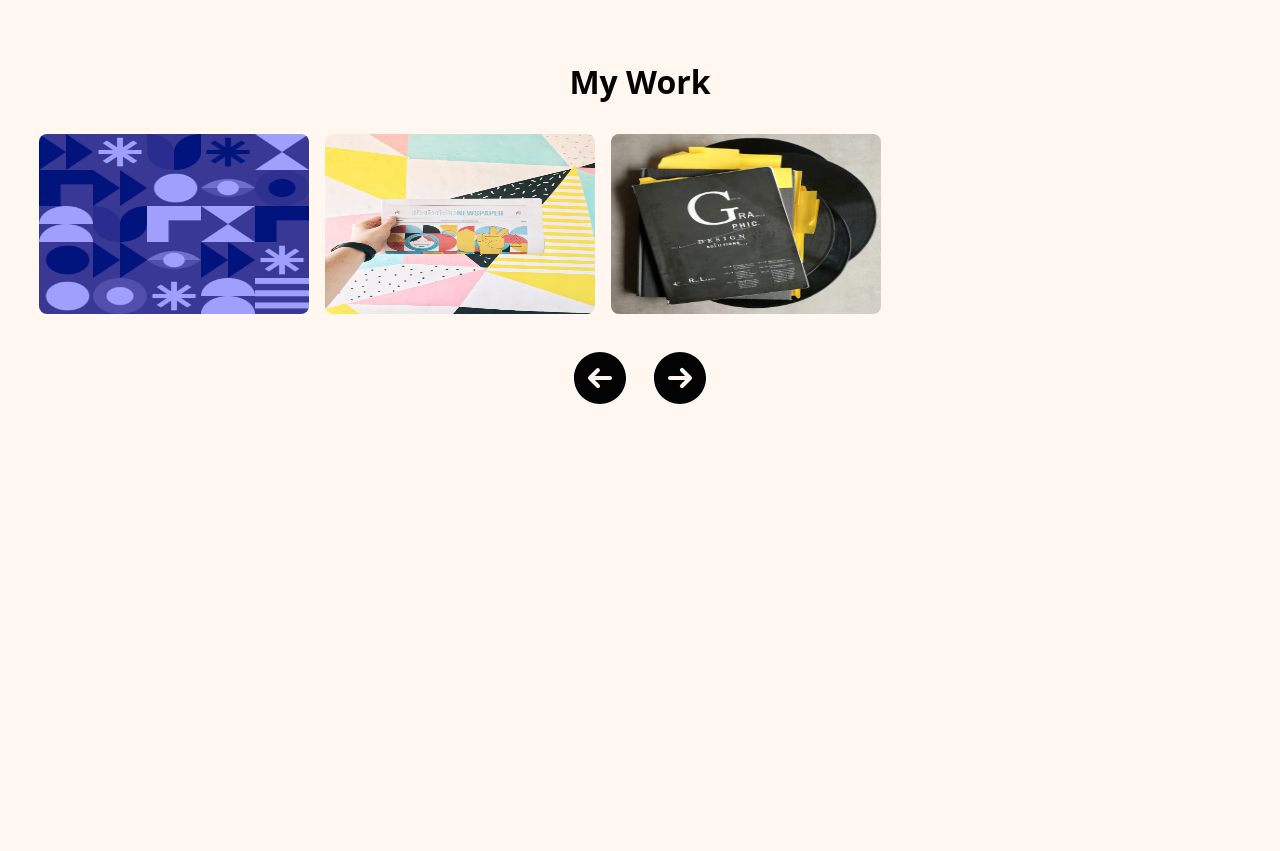
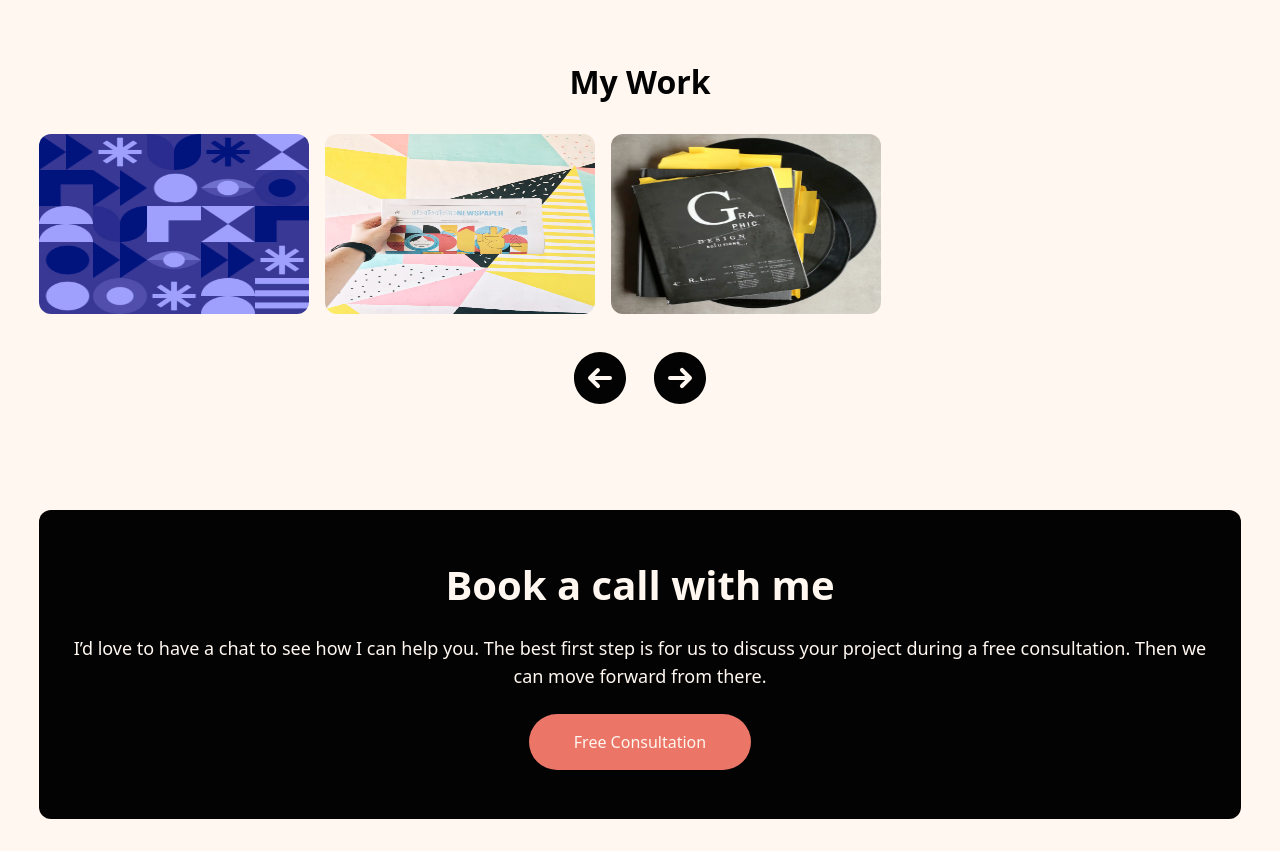
Before and after one commit to thenameiswiiwin/design-solutions, a React (Vite) app: page / in a window 1280 px wide. Shown: the part 2120-2971 px from the top of the page. Before the commit the page ends 2562 px from the top, so only its background shows below. Built offline with nearby package versions, Linux system fonts and the light colour scheme.

Commit message:
contact component

```diff
--- a/src/components/App.tsx
+++ b/src/components/App.tsx
@@ -13,6 +13,17 @@ const App = () => {
         <Skills />
         <Bio />
         <Work />
+        <section className="space-y-6 rounded-xl bg-black px-6 py-49 text-center">
+          <h2>Book a call with me</h2>
+          <p>
+            I’d love to have a chat to see how I can help you. The best first
+            step is for us to discuss your project during a free consultation.
+            Then we can move forward from there.
+          </p>
+          <button type="button" className="btn-secondary">
+            Free Consultation
+          </button>
+        </section>
       </main>
       {/* <footer></footer> */}
     </div>
--- a/src/components/Bio.tsx
+++ b/src/components/Bio.tsx
@@ -8,7 +8,7 @@ const Bio = () => {
         <h2 className="text-black">
           I’m Amy, and I’d love to work on your next project
         </h2>
-        <p>
+        <p className="text-gray">
           I love working with others to create beautiful design solutions. I’ve
           designed everything from brand illustrations to complete mobile apps.
           I’m also handy with a camera!
--- a/src/components/Cards.tsx
+++ b/src/components/Cards.tsx
@@ -32,7 +32,7 @@ const CATEGORIES = [
 
 const Categories = () => {
   return (
-    <div className="grid grid-cols-2 gap-6 text-white">
+    <div className="grid grid-cols-2 gap-6">
       {CATEGORIES.map((category) => (
         <div
           key={category.title}
--- a/src/components/Skills.tsx
+++ b/src/components/Skills.tsx
@@ -5,7 +5,7 @@ const Skills = () => {
     <section className="space-y-8">
       <div className="space-y-4 px-29 text-center">
         <h1 className="text-black">Design solutions made easy</h1>
-        <p>
+        <p className='text-gray'>
           With over ten years of experience in various design disciplines, I’m
           your one-stop shop for your design needs.
         </p>
--- a/src/components/Work.tsx
+++ b/src/components/Work.tsx
@@ -32,7 +32,7 @@ const Work = () => {
             <img
               src={image.url}
               alt={image.url}
-              className="h-[180px] w-[270px] rounded-lg"
+              className="h-[180px] w-[270px] rounded-xl"
             />
           </div>
         ))}
--- a/src/index.css
+++ b/src/index.css
@@ -32,7 +32,7 @@
   }
 
   body {
-    @apply bg-white font-sans text-base font-medium text-gray md:text-base-tablet;
+    @apply bg-white font-sans text-base font-medium text-white md:text-base-tablet;
   }
   h1 {
     @apply text-h1 font-bold md:text-h1-tablet lg:text-h1-desktop;
@@ -64,11 +64,4 @@
   .btn-arrow {
     @apply flex h-16 w-16 text-black hover:text-indigo;
   }
-  .carousel-item {
-    @apply box-content flex flex-none;
-    scroll-snap-align: start;
-  }
-  .carousel-center .carousel-item {
-    scroll-snap-align: center;
-  }
 }
--- a/tailwind.config.cjs
+++ b/tailwind.config.cjs
@@ -46,6 +46,7 @@ module.exports = {
         y: '0.5rem',
         'y-md': '0.875rem',
         29: '1.8125rem',
+        49: '3.0625rem',
       },
       spacing: {
         23: '5.875rem',
```
